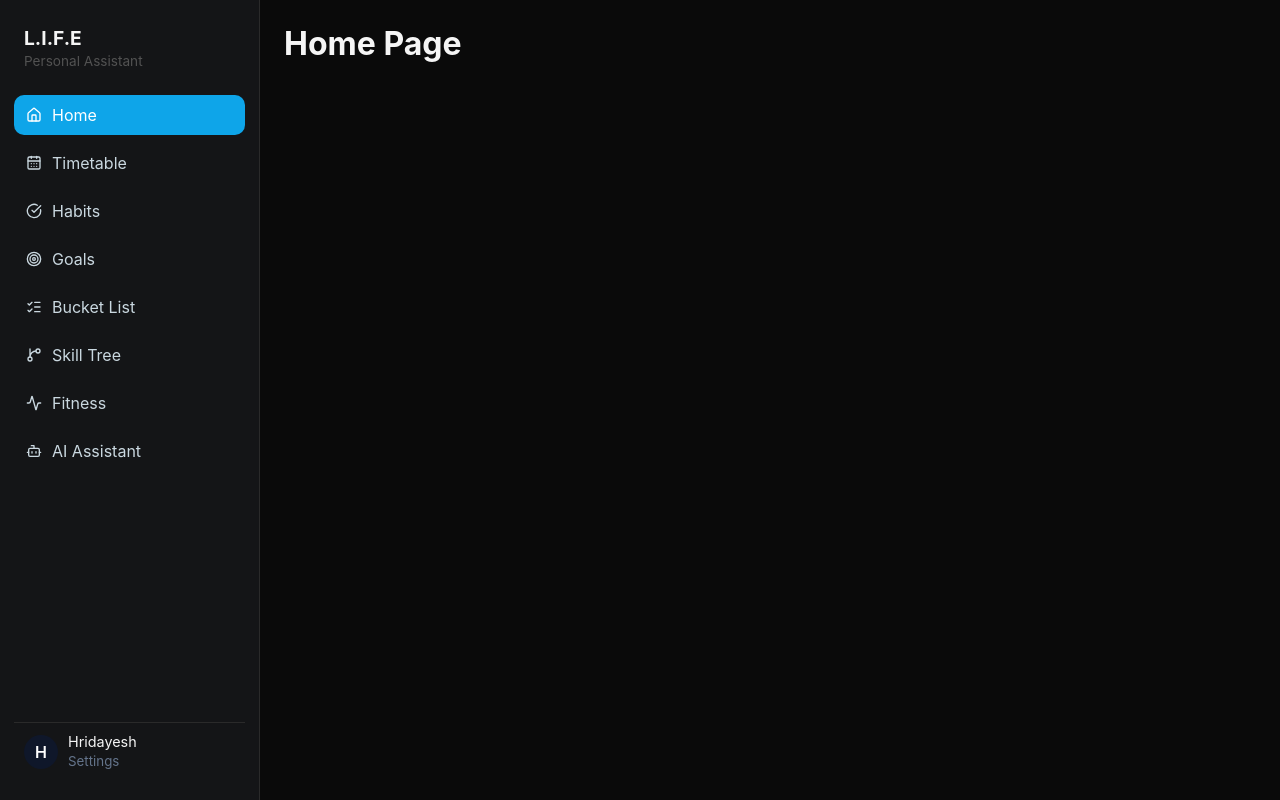
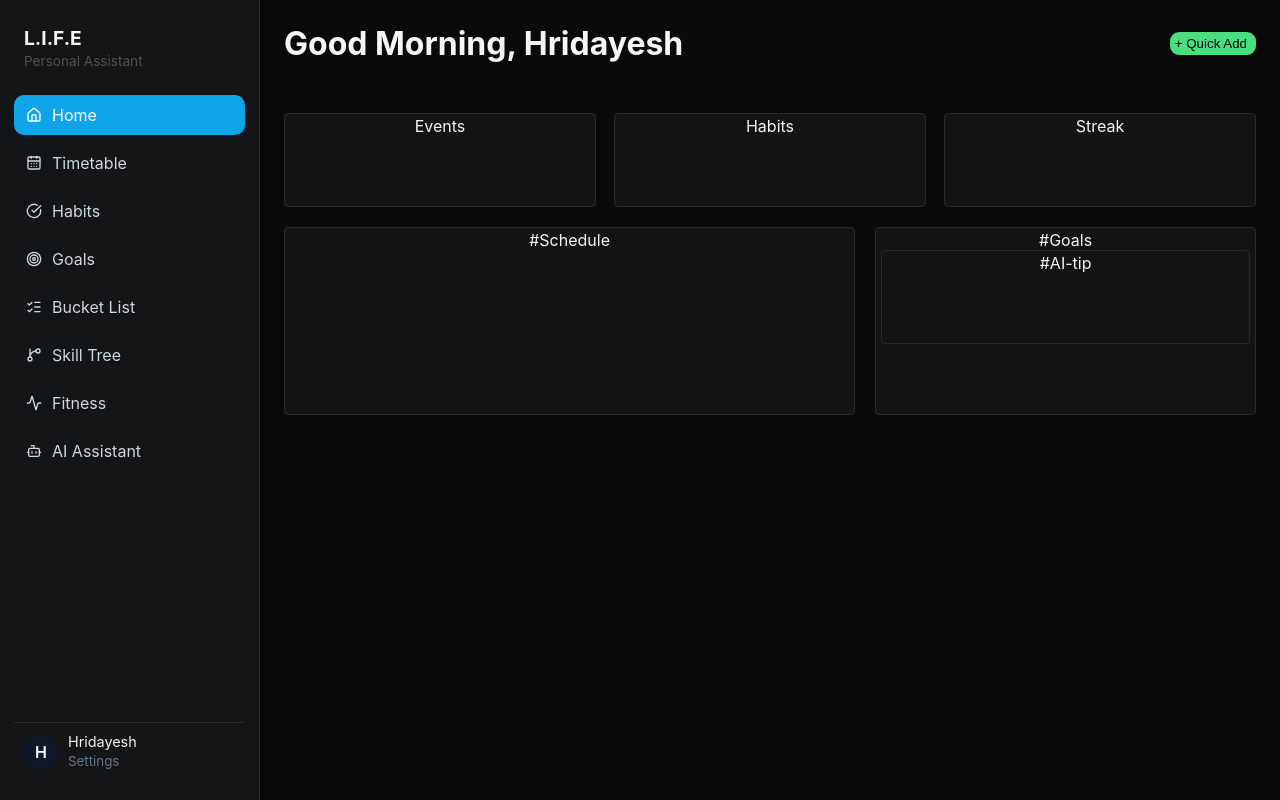
Before and after one commit to Hri-Sh/Personal-agent-assistant, a React (Vite) app: page / in a window 1280 px wide. Built offline with nearby package versions, Linux system fonts and the light colour scheme.

Commit message:
Built home page layout with stats, schedule, goals and Ai-tip section

```diff
--- a/src/App.jsx
+++ b/src/App.jsx
@@ -4,6 +4,12 @@ import { BrowserRouter,Routes,Route } from 'react-router-dom'
 import Navbar from './components/Navbar'
 import Timetable from './pages/Timetable'
 import Home from './pages/Home'
+import Habits from './pages/Habits'
+import Goals from './pages/Goals'
+import BucketList from './pages/BucketList'
+import SkillTree from './pages/SkillTree'
+import Fitness from './pages/Fitness'
+import Assistant from './pages/Assistant'
 
 
 
@@ -16,6 +22,12 @@ function App() {
           <Routes>
             <Route path="/" element={<Home />} />
             <Route path="/timetable" element={<Timetable />} />
+            <Route path="/habits" element={<Habits />} />
+            <Route path="/goals" element={<Goals />} />
+            <Route path="/bucketlist" element={<BucketList />} />
+            <Route path="/skilltree" element={<SkillTree />} />
+            <Route path="/fitness" element={<Fitness />} />
+            <Route path="/assistant" element={<Assistant />} />
           </Routes>
         </main>
       </div>
--- /dev/null
+++ b/src/pages/Assistant.jsx
@@ -0,0 +1,7 @@
+function Assistant() {
+  return (
+    <h1>AI Assistant</h1>
+  )
+}
+
+export default Assistant
--- /dev/null
+++ b/src/pages/BucketList.jsx
@@ -0,0 +1,7 @@
+function BucketList() {
+  return (
+    <h1>Bucket List</h1>
+  )
+}
+
+export default BucketList
--- /dev/null
+++ b/src/pages/Fitness.jsx
@@ -0,0 +1,7 @@
+function Fitness() {
+  return (
+    <h1>Fitness</h1>
+  )
+}
+
+export default Fitness
--- /dev/null
+++ b/src/pages/Goals.jsx
@@ -0,0 +1,7 @@
+function Goals() {
+  return (
+    <h1>Goals</h1>
+  )
+}
+
+export default Goals
--- /dev/null
+++ b/src/pages/Habits.jsx
@@ -0,0 +1,7 @@
+function Habits() {
+  return (
+    <h1>Habits</h1>
+  )
+}
+
+export default Habits
--- /dev/null
+++ b/src/pages/Home.css
@@ -0,0 +1,55 @@
+.home-container{
+    width: 100%;
+    min-height: 100vh;
+    padding:20px 14px;
+
+
+}
+.header-row{
+    display: flex;
+    justify-content: space-between;
+    align-items: center;
+    margin-bottom: 50px;
+}
+#QuickAddBtn{
+    background: var(--accent);
+    padding: 4px 9px 4px 5px;
+    border-radius: 9px;
+    border: none;
+}
+.stats-row{
+    display: grid;
+    grid-template-columns: 1fr 1fr 1fr;
+    gap: 18px;
+}
+#events,#habits,#streak{
+    background: var(--surface);
+    border: 1px solid var(--border);
+    border-radius:4px;
+    text-align: center;
+    padding: 2px 5px 70px 5px;
+
+}
+.bottom-row{
+    display: grid;
+    grid-template-columns: 1.5fr 1fr;
+    gap: 20px;
+    margin-top: 20px;
+}
+#schedule,#goals,#AI-tip{
+    background: var(--surface);
+    border: 1px solid var(--border);
+    border-radius:4px;
+    text-align: center;
+    padding: 2px 5px 70px 5px;
+
+}
+#QuickAddBtn {
+  cursor: pointer;
+  transition: transform 0.1s ease, opacity 0.1s ease;
+}
+
+#QuickAddBtn:active {
+  transform: scale(0.95);
+  opacity: 0.8;
+}
--- a/src/pages/Home.jsx
+++ b/src/pages/Home.jsx
@@ -1,6 +1,27 @@
+import './Home.css'
+
 function Home(){
     return(
-        <h1>Home Page</h1>
+        <div className="Home-container">
+
+            <div className="header-row">
+                <h1>Good Morning, Hridayesh</h1>
+                <button id="QuickAddBtn">+ Quick Add </button>
+            </div>
+        <div className = 'stats-row'>
+            <div id="events">Events</div>
+            <div id="habits">Habits</div>
+            <div id="streak">Streak</div>
+        </div>
+        <div className="bottom-row">
+            <div id="schedule">#Schedule</div>
+            <div id="goals">#Goals
+            <div id="AI-tip">
+                <p>#AI-tip</p>
+            </div>
+            </div>
+        </div>
+        </div>
     )
 }
 
--- /dev/null
+++ b/src/pages/SkillTree.jsx
@@ -0,0 +1,7 @@
+function SkillTree() {
+  return (
+    <h1>Skill Tree</h1>
+  )
+}
+
+export default SkillTree
```
